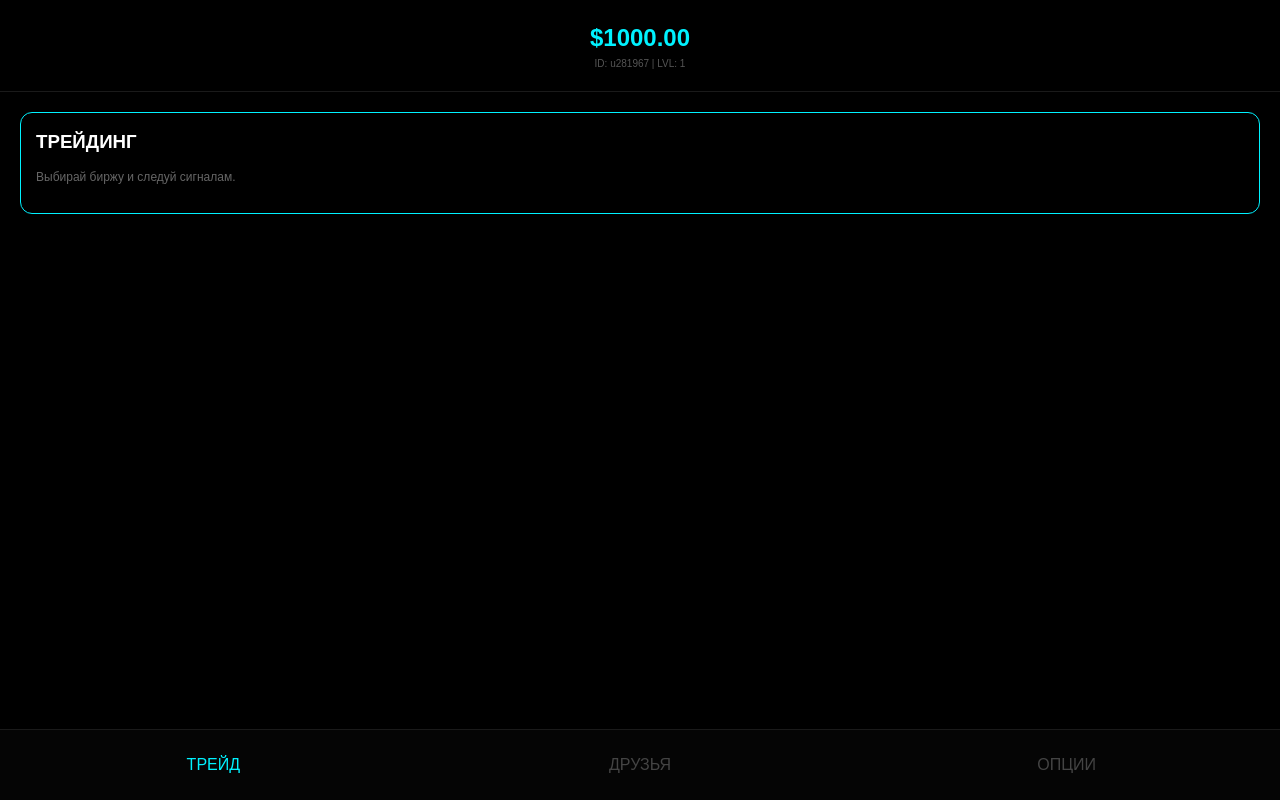
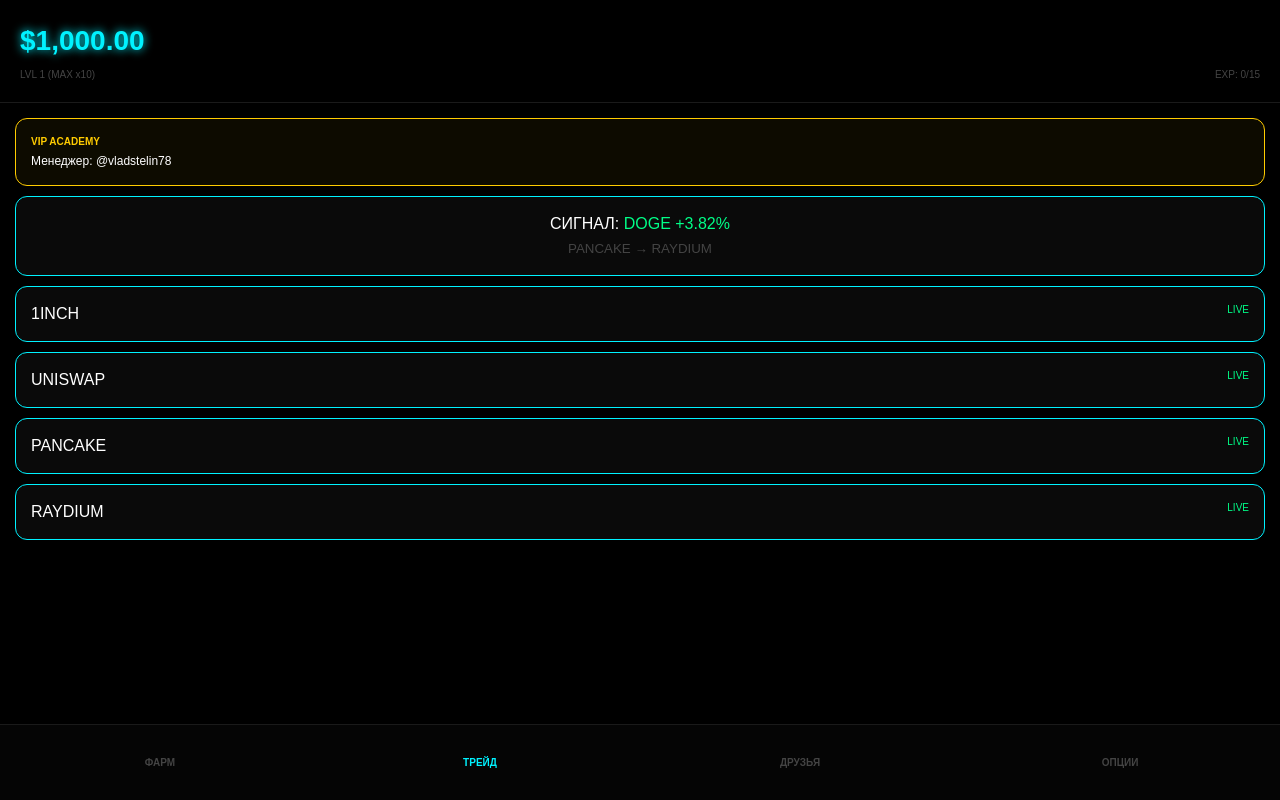
Before and after one commit to katyakuznezc-cmd/treidgame, a React (Vite) app: page / in a window 1280 px wide. Built offline with nearby package versions, Linux system fonts and the light colour scheme; no server answers; the database is empty.

Commit message:
Update App.jsx

```diff
--- a/src/App.jsx
+++ b/src/App.jsx
@@ -1,121 +1,284 @@
 import React, { useState, useEffect, useRef } from 'react';
-// Импортируем Firebase (убедись, что добавил эти пакеты в package.json: firebase)
-import { initializeApp } from "firebase/app";
-import { getFirestore, doc, setDoc, getDoc, updateDoc, increment } from "firebase/firestore";
 
-// ТВОИ ДАННЫЕ ИЗ FIREBASE CONSOLE:
-const firebaseConfig = {
-  apiKey: "AIzaSyC9UUEv4Lz15Xs8LWfYeUnVFnhL4x-QvyE",
-  authDomain: "PROJECT.firebaseapp.com",
-  projectId: "PROJECT_ID",
-  storageBucket: "PROJECT.appspot.com",
-  messagingSenderId: "315576452898",
-  appId: "1:315576452898:web:5a7dae517bbd7f3eb6c77b"
-};
+const COINS_DATA = [
+  { id: 'TON', base: 5.42, lvl: 1 },
+  { id: 'DOGE', base: 0.15, lvl: 1 },
+  { id: 'SOL', base: 145.30, lvl: 2 },
+  { id: 'BTC', base: 95400, lvl: 3 },
+  { id: 'ETH', base: 2600, lvl: 2 },
+  { id: 'NEAR', base: 6.12, lvl: 1 }
+];
 
-const app = initializeApp(firebaseConfig);
-const db = getFirestore(app);
+const DEX = [
+  { id: '1INCH', name: '1INCH' }, { id: 'UNISWAP', name: 'UNISWAP' },
+  { id: 'PANCAKE', name: 'PANCAKE' }, { id: 'RAYDIUM', name: 'RAYDIUM' }
+];
 
 export default function App() {
-  const [userId] = useState(() => {
-    // В Telegram WebApp лучше брать window.Telegram.WebApp.initDataUnsafe.user.id
-    let id = localStorage.getItem('user_id');
-    if (!id) {
-      id = 'u' + Math.floor(Math.random() * 999999);
-      localStorage.setItem('user_id', id);
+  // --- СОСТОЯНИЕ (LocalStorage) ---
+  const [balance, setBalance] = useState(() => Number(localStorage.getItem('st_bal')) || 1000.00);
+  const [level, setLevel] = useState(() => Number(localStorage.getItem('st_lvl')) || 1);
+  const [tradesInLevel, setTradesInLevel] = useState(() => Number(localStorage.getItem('st_prog')) || 0);
+  const [refCount, setRefCount] = useState(() => Number(localStorage.getItem('st_refs')) || 0);
+  const [userId] = useState(() => localStorage.getItem('st_uid') || 'u' + Math.floor(Math.random() * 900000 + 100000));
+  const [tab, setTab] = useState('trade');
+
+  const [selectedDex, setSelectedDex] = useState(null);
+  const [amount, setAmount] = useState(100);
+  const [leverage, setLeverage] = useState(5);
+  const [activePos, setActivePos] = useState(null);
+  const [isProcessing, setIsProcessing] = useState(false);
+  const [netTimer, setNetTimer] = useState(null);
+  const [signal, setSignal] = useState(null);
+  const [isAnalyzing, setIsAnalyzing] = useState(true);
+  const [result, setResult] = useState(null);
+  const [clicks, setClicks] = useState([]);
+  const [soundEnabled, setSoundEnabled] = useState(true);
+  const [admCount, setAdmCount] = useState(0);
+  const [showAdm, setShowAdm] = useState(false);
+  const [newBalInp, setNewBalInp] = useState('');
+
+  const clickSound = useRef(null);
+  const hardLock = useRef(false);
+
+  const neededTrades = level === 1 ? 15 : level === 2 ? 35 : 75;
+  const getMaxLev = () => level === 1 ? 10 : level === 2 ? 25 : level === 3 ? 50 : 100;
+
+  // --- ЭФФЕКТЫ ---
+  useEffect(() => {
+    localStorage.setItem('st_uid', userId);
+    localStorage.setItem('st_bal', balance.toFixed(2));
+    localStorage.setItem('st_lvl', level);
+    localStorage.setItem('st_prog', tradesInLevel);
+    localStorage.setItem('st_refs', refCount);
+    if (!clickSound.current) {
+      clickSound.current = new Audio('https://www.soundjay.com/buttons/sounds/button-16.mp3');
+      clickSound.current.volume = 0.05;
     }
-    return id;
-  });
+  }, [balance, level, tradesInLevel, refCount, userId]);
 
-  const [balance, setBalance] = useState(1000);
-  const [level, setLevel] = useState(1);
-  const [tab, setTab] = useState('trade');
-  const [referrals, setReferrals] = useState(0);
+  // Генератор сигналов
+  useEffect(() => {
+    let timer;
+    if (tab === 'trade' && !signal && !activePos) {
+      setIsAnalyzing(true);
+      timer = setTimeout(() => {
+        const available = COINS_DATA.filter(c => c.lvl <= level);
+        const coin = available[Math.floor(Math.random() * available.length)];
+        const bDex = DEX[Math.floor(Math.random() * DEX.length)].name;
+        let sDex = DEX[Math.floor(Math.random() * DEX.length)].name;
+        while(sDex === bDex) sDex = DEX[Math.floor(Math.random() * DEX.length)].name;
+        setSignal({
+          coin: coin.id,
+          buyDex: bDex,
+          sellDex: sDex,
+          perc: (Math.random() * 1 + 3).toFixed(2)
+        });
+        setIsAnalyzing(false);
+      }, 3000);
+    }
+    return () => clearTimeout(timer);
+  }, [tab, signal, activePos, level]);
 
-  // 1. ЗАГРУЗКА ДАННЫХ ИЗ FIREBASE
-  useEffect(() => {
-    const loadData = async () => {
-      const userRef = doc(db, "users", userId);
-      const userSnap = await getDoc(userRef);
+  const handleGlobalClick = (e) => {
+    if (soundEnabled && clickSound.current) {
+      clickSound.current.currentTime = 0;
+      clickSound.current.play().catch(() => {});
+    }
+    const x = (e.clientX || (e.touches && e.touches[0].clientX)) || 0;
+    const y = (e.clientY || (e.touches && e.touches[0].clientY)) || 0;
+    if (x > 0) {
+      const id = Date.now();
+      setClicks(prev => [...prev, { id, x, y }]);
+      setTimeout(() => setClicks(prev => prev.filter(c => c.id !== id)), 600);
+    }
+  };
 
-      if (userSnap.exists()) {
-        const data = userSnap.data();
-        setBalance(data.balance);
-        setLevel(data.level);
-        setReferrals(data.refCount || 0);
-      } else {
-        // Создаем нового пользователя, если его нет
-        await setDoc(userRef, {
-          balance: 1000,
-          level: 1,
-          refCount: 0,
-          referredBy: new URLSearchParams(window.location.search).get('ref') || null
-        });
-      }
-    };
-    loadData();
-  }, [userId]);
+  const sellPos = () => {
+    if (hardLock.current || isProcessing) return;
+    hardLock.current = true;
+    setIsProcessing(true);
+    setNetTimer(6);
 
-  // 2. ФУНКЦИЯ ПРИГЛАШЕНИЯ
+    const itv = setInterval(() => {
+      setNetTimer(p => {
+        if (p <= 1) {
+          clearInterval(itv);
+          const isWin = selectedDex === signal?.sellDex && Math.random() < 0.9;
+          let pnl;
+          if (isWin) {
+            pnl = amount * leverage * (parseFloat(signal?.perc) / 100);
+            setTradesInLevel(t => (t + 1 >= neededTrades) ? 0 : t + 1);
+            if (tradesInLevel + 1 >= neededTrades) setLevel(l => l + 1);
+          } else {
+            pnl = -(amount * leverage * (Math.random() * 0.005 + 0.01));
+          }
+          setBalance(b => Math.max(0, b + amount + pnl));
+          setResult({ win: isWin, val: Math.abs(pnl).toFixed(2) });
+          setActivePos(null); setSignal(null); setIsProcessing(false); hardLock.current = false;
+          return null;
+        }
+        return p - 1;
+      });
+    }, 1000);
+  };
+
   const inviteFriend = () => {
-    const botUrl = "https://t.me/ТВОЙ_БОТ"; // Ссылка на твоего бота
-    const inviteLink = `${botUrl}?start=${userId}`;
-    const text = "Заходи в трейдинг-симулятор и получи бонус!";
+    const botUsername = "Kryptoapp_bot";
+    const inviteLink = `https://t.me/${botUsername}?start=${userId}`;
+    const text = "Заходи в арбитраж-симулятор и получи $500 бонуса!";
     const shareUrl = `https://t.me/share/url?url=${encodeURIComponent(inviteLink)}&text=${encodeURIComponent(text)}`;
 
     window.open(shareUrl, '_blank');
 
-    // Демонстрационное начисление (в реальности это делает бэкенд при регистрации друга)
-    // updateDoc(doc(db, "users", userId), { balance: increment(500), refCount: increment(1) });
+    // Имитация зачисления для визуала (в Firebase это будет автоматизировано)
+    setBalance(b => b + 500);
+    setRefCount(r => r + 1);
   };
 
   return (
-    <div style={{width:'100vw', height:'100dvh', background:'#000', color:'#fff', fontFamily:'sans-serif', display:'flex', flexDirection:'column'}}>
-      <header style={{padding:20, borderBottom:'1px solid #1a1a1a', textAlign:'center'}}>
-        <div style={{color:'#00f2ff', fontSize:24, fontWeight:'bold'}}>${balance.toFixed(2)}</div>
-        <div style={{fontSize:10, color:'#555'}}>ID: {userId} | LVL: {level}</div>
+    <div onPointerDown={handleGlobalClick} style={{width:'100vw', height:'100dvh', background:'#000', color:'#fff', fontFamily:'sans-serif', overflow:'hidden', display:'flex', flexDirection:'column', position:'relative'}}>
+      <style>{`
+        .btn { width:100%; padding:15px; border-radius:10px; border:none; font-weight:bold; cursor:pointer; text-transform:uppercase; transition: 0.2s; }
+        .btn:active { transform: scale(0.98); }
+        .card { background:#0a0a0a; border:1px solid #00f2ff; border-radius:12px; padding:15px; margin-bottom:10px; }
+        .neon { color: #00f2ff; text-shadow: 0 0 10px #00f2ff; }
+        .dollar { position: absolute; color: #00ff88; font-weight: 900; pointer-events: none; animation: pop 0.6s forwards; zIndex: 999; font-size: 28px; }
+        @keyframes pop { 0% { opacity: 1; transform: translateY(0); } 100% { opacity: 0; transform: translateY(-120px); } }
+        input { background:#000; border:1px solid #00f2ff; color:#00f2ff; padding:8px; border-radius:5px; width:100%; text-align:center; outline:none; font-weight:bold; }
+      `}</style>
+
+      {clicks.map(c => <div key={c.id} className="dollar" style={{left: c.x-10, top: c.y-20}}>$</div>)}
+
+      {/* HEADER */}
+      <header style={{padding:20, borderBottom:'1px solid #1a1a1a'}}>
+        <div className="neon" style={{fontSize:28, fontWeight:'bold'}}>${balance.toLocaleString(undefined, {minimumFractionDigits:2})}</div>
+        <div style={{display:'flex', justifyContent:'space-between', fontSize:10, color:'#444', marginTop:5}}>
+          <span>LVL {level} (MAX x{getMaxLev()})</span>
+          <span>EXP: {tradesInLevel}/{neededTrades}</span>
+        </div>
       </header>
 
-      <main style={{flex:1, overflowY:'auto', padding:20}}>
+      {/* CONTENT */}
+      <main style={{flex:1, overflowY:'auto', padding:15}}>
+
         {tab === 'trade' && (
-           <div className="card" style={{border:'1px solid #00f2ff', padding:15, borderRadius:12}}>
-              <h3 style={{margin:0}}>ТРЕЙДИНГ</h3>
-              <p style={{fontSize:12, color:'#666'}}>Выбирай биржу и следуй сигналам.</p>
-              {/* Тут твой код бирж */}
-           </div>
+          <>
+            <div className="card" style={{borderColor: '#ffcc00', background: 'rgba(255,204,0,0.05)'}}>
+                <div style={{fontSize:10, color:'#ffcc00', fontWeight:'bold'}}>VIP ACADEMY</div>
+                <div style={{fontSize:12, marginTop:3}}>Менеджер: @vladstelin78</div>
+            </div>
+
+            {!selectedDex ? (
+              <div>
+                <div className="card" style={{textAlign:'center'}}>
+                   {isAnalyzing ? <span className="neon">АНАЛИЗ РЫНКА...</span> :
+                   <div>СИГНАЛ: <span style={{color:'#00ff88'}}>{signal.coin} +{signal.perc}%</span><br/><small style={{color:'#444'}}>{signal.buyDex} → {signal.sellDex}</small></div>}
+                </div>
+                {DEX.map(d => (
+                  <div key={d.name} className="card" onClick={() => setSelectedDex(d.name)} style={{cursor:'pointer'}}>{d.name} <span style={{float:'right', fontSize:10, color:'#00ff88'}}>LIVE</span></div>
+                ))}
+              </div>
+            ) : (
+              <div>
+                <div onClick={() => setSelectedDex(null)} style={{color:'#00f2ff', marginBottom:10, fontSize:12, cursor:'pointer'}}>← ТЕРМИНАЛЫ</div>
+                <div className="card" style={{background:'#050505'}}>
+                    <div style={{display:'flex', gap:10, marginBottom:10}}>
+                        <div style={{flex:1}}><label style={{fontSize:9, color:'#444'}}>INVEST ($)</label><input type="number" value={amount} onChange={e=>setAmount(Number(e.target.value))} /></div>
+                        <div style={{flex:1}}><label style={{fontSize:9, color:'#444'}}>LEVERAGE (MAX x{getMaxLev()})</label>
+                           <input type="number" value={leverage} onChange={e=>{
+                             let v = Number(e.target.value);
+                             if(v > getMaxLev()) v = getMaxLev();
+                             setLeverage(v);
+                           }} />
+                        </div>
+                    </div>
+                    <div style={{display:'flex', justifyContent:'space-between', fontSize:10, borderTop:'1px solid #1a1a1a', paddingTop:10}}>
+                        <span style={{color:'#00ff88'}}>PROFIT: +${(amount*leverage*(parseFloat(signal?.perc || 3.5)/100)).toFixed(2)}</span>
+                        <span style={{color:'#ff0055'}}>RISK: -${(amount*leverage*0.015).toFixed(2)}</span>
+                    </div>
+                </div>
+                {COINS_DATA.map(c => (
+                  <div key={c.id} className="card" style={{opacity: c.lvl > level ? 0.3 : 1, display:'flex', justifyContent:'space-between', alignItems:'center'}}>
+                    <span>{c.id}</span>
+                    {activePos?.id === c.id ? (
+                      isProcessing ? <div className="neon">{netTimer}s SYNC...</div> : <button className="btn" style={{background:'#ff0055', width:100}} onClick={sellPos}>SELL</button>
+                    ) : (
+                      <button className="btn" style={{background:'#00ff88', color:'#000', width:100}} disabled={c.lvl > level} onClick={() => {if(balance>=amount){setBalance(b=>b-amount); setActivePos({id:c.id})}}}>BUY</button>
+                    )}
+                  </div>
+                ))}
+              </div>
+            )}
+          </>
+        )}
+
+        {tab === 'mining' && (
+          <div style={{height:'100%', display:'flex', flexDirection:'column', alignItems:'center', justifyContent:'center'}}>
+             <div onClick={() => setBalance(b => b + 0.10)} style={{width: 220, height: 220, border: '8px solid #111', borderTopColor: '#00f2ff', borderRadius: '50%', display: 'flex', alignItems: 'center', justifyContent: 'center', fontSize: 40, color: '#00f2ff', fontWeight: 'bold', cursor:'pointer'}}>TAP</div>
+             <p className="neon" style={{marginTop:30}}>MINING LIQUIDITY...</p>
+          </div>
         )}
 
         {tab === 'friends' && (
           <div>
-            <div style={{background:'#111', padding:20, borderRadius:15, textAlign:'center', marginBottom:20}}>
-              <h2 style={{color:'#00ff88', margin:0}}>+{referrals * 500}$</h2>
-              <p style={{fontSize:12, color:'#666'}}>Бонусы за друзей</p>
+            <div className="card" style={{textAlign:'center', background:'#111', borderColor:'#00ff88', padding: 25}}>
+              <h1 style={{margin:0, color:'#00ff88'}}>${(refCount * 500).toLocaleString()}</h1>
+              <p style={{fontSize:11, color:'#666', marginTop:5}}>БОНУСЫ ЗА ДРУЗЕЙ</p>
             </div>
-
-            <div style={{marginBottom:20}}>
-               <h3>Твои друзья: {referrals}</h3>
-               <div style={{fontSize:11, color:'#444', background:'#0a0a0a', padding:10, borderRadius:8}}>
-                  Друзья приносят по $500 и +10% к их фармингу (скоро).
-               </div>
+            <div className="card">
+               <h3 style={{marginTop:0}}>ДРУЗЬЯ: {refCount}</h3>
+               <p style={{fontSize:12, color:'#444', lineHeight:'1.5'}}>Приглашайте друзей и получайте мгновенно <span style={{color:'#00ff88'}}>$500</span> на баланс за каждого!</p>
+               <button className="btn" style={{background:'#00f2ff', color:'#000', marginTop:10}} onClick={inviteFriend}>ПРИГЛАСИТЬ ДРУГА</button>
             </div>
-
-            <button
-              onClick={inviteFriend}
-              style={{width:'100%', padding:15, background:'#00f2ff', border:'none', borderRadius:10, fontWeight:'bold', color:'#000'}}
-            >
-              ПРИГЛАСИТЬ ДРУГА
-            </button>
           </div>
         )}
 
-        {/* Остальные вкладки */}
+        {tab === 'opts' && (
+          <div>
+            <h2 onPointerDown={()=>{setAdmCount(admCount+1); if(admCount+1>=5)setShowAdm(true)}} className="neon" style={{textAlign:'center', cursor:'pointer'}}>OPTIONS</h2>
+            <div className="card" onClick={() => setSoundEnabled(!soundEnabled)} style={{cursor:'pointer'}}>SOUND: {soundEnabled ? 'ON' : 'OFF'}</div>
+            <div className="card" onClick={() => window.open('https://t.me/kriptoalians')} style={{textAlign:'center', borderColor:'#ffcc00', color:'#ffcc00', cursor:'pointer'}}>@kriptoalians</div>
+            <div style={{textAlign:'center', fontSize:9, color:'#222', marginTop:20}}>ID: {userId}</div>
+          </div>
+        )}
+
       </main>
 
-      <nav style={{height:70, display:'flex', background:'#050505', borderTop:'1px solid #1a1a1a'}}>
-        <div onClick={() => setTab('trade')} style={{flex:1, display:'flex', alignItems:'center', justifyContent:'center', color:tab==='trade'?'#00f2ff':'#444'}}>ТРЕЙД</div>
-        <div onClick={() => setTab('friends')} style={{flex:1, display:'flex', alignItems:'center', justifyContent:'center', color:tab==='friends'?'#00f2ff':'#444'}}>ДРУЗЬЯ</div>
-        <div onClick={() => setTab('opts')} style={{flex:1, display:'flex', alignItems:'center', justifyContent:'center', color:tab==='opts'?'#00f2ff':'#444'}}>ОПЦИИ</div>
+      {/* TAB BAR */}
+      <nav style={{height:75, display:'flex', background:'#050505', borderTop:'1px solid #1a1a1a'}}>
+        {[
+          {id:'mining', n:'ФАРМ'},
+          {id:'trade', n:'ТРЕЙД'},
+          {id:'friends', n:'ДРУЗЬЯ'},
+          {id:'opts', n:'ОПЦИИ'}
+        ].map(t => (
+          <div key={t.id} onClick={() => setTab(t.id)} style={{flex:1, display:'flex', flexDirection:'column', alignItems:'center', justifyContent:'center', fontSize:10, color: tab===t.id?'#00f2ff':'#444', fontWeight:'bold', cursor:'pointer'}}>
+            {t.n}
+          </div>
+        ))}
       </nav>
+
+      {/* MODALS */}
+      {result && (
+        <div style={{position:'absolute', inset:0, background:'rgba(0,0,0,0.9)', zIndex:2000, display:'flex', alignItems:'center', justifyContent:'center', padding:20}}>
+            <div className="card" style={{width:'100%', textAlign:'center', borderColor: result.win ? '#00ff88' : '#ff0055'}}>
+                <h2 style={{color: result.win ? '#00ff88' : '#ff0055'}}>{result.win ? 'SUCCESS' : 'LIQUIDATED'}</h2>
+                <h1 className="neon">{result.win ? '+' : '-'}${result.val}</h1>
+                <button className="btn" style={{background:'#fff', color:'#000'}} onClick={()=>setResult(null)}>CONTINUE</button>
+            </div>
+        </div>
+      )}
+      {showAdm && (
+        <div style={{position:'absolute', inset:0, background:'rgba(0,0,0,0.95)', zIndex:10000, padding:20, display:'flex', flexDirection:'column', justifyContent:'center'}}>
+          <div className="card">
+            <h3 className="neon">ADMIN PANEL</h3>
+            <input type="number" placeholder="NEW BALANCE" onChange={e=>setNewBalInp(e.target.value)} />
+            <button className="btn" style={{background:'#00ff88', color:'#000', marginTop:10}} onClick={()=>{setBalance(Number(newBalInp)); setShowAdm(false)}}>APPLY</button>
+            <button className="btn" style={{background:'#333', marginTop:5}} onClick={()=>setShowAdm(false)}>CLOSE</button>
+          </div>
+        </div>
+      )}
     </div>
   );
 }
```
